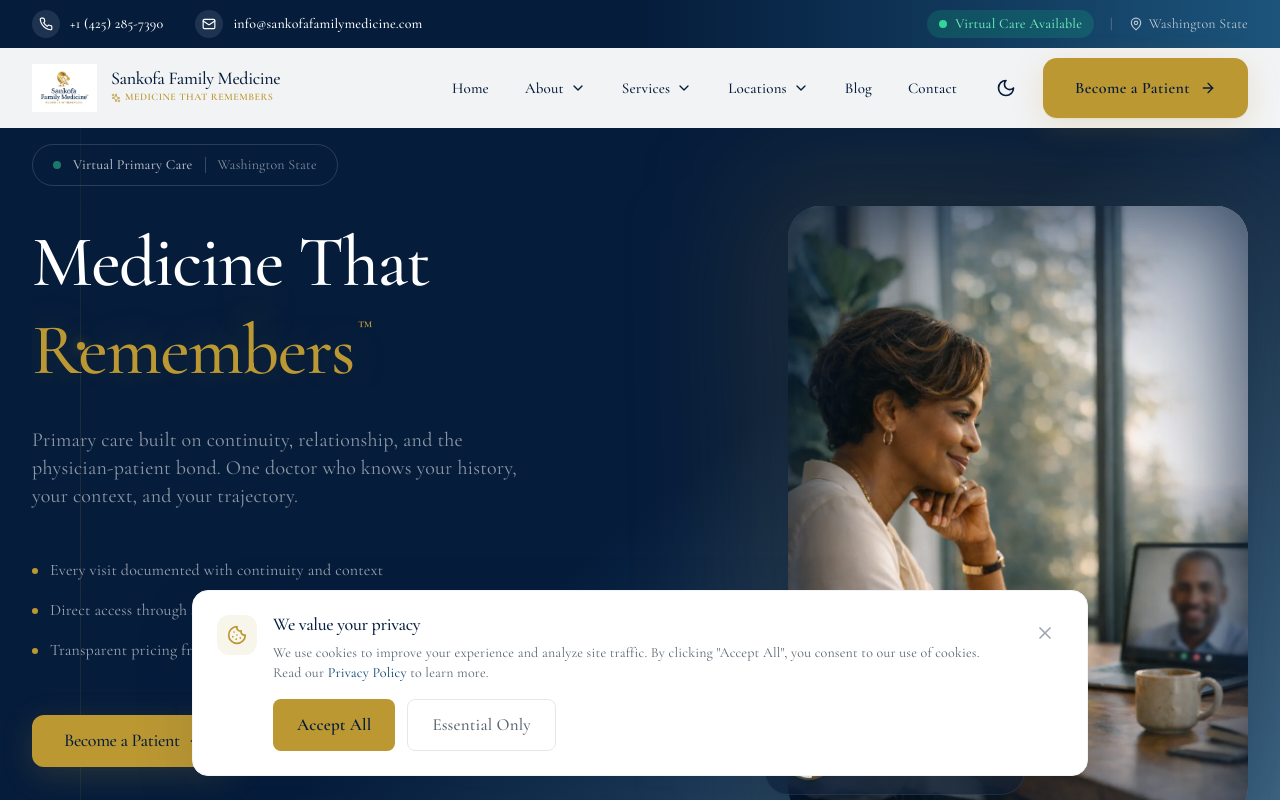
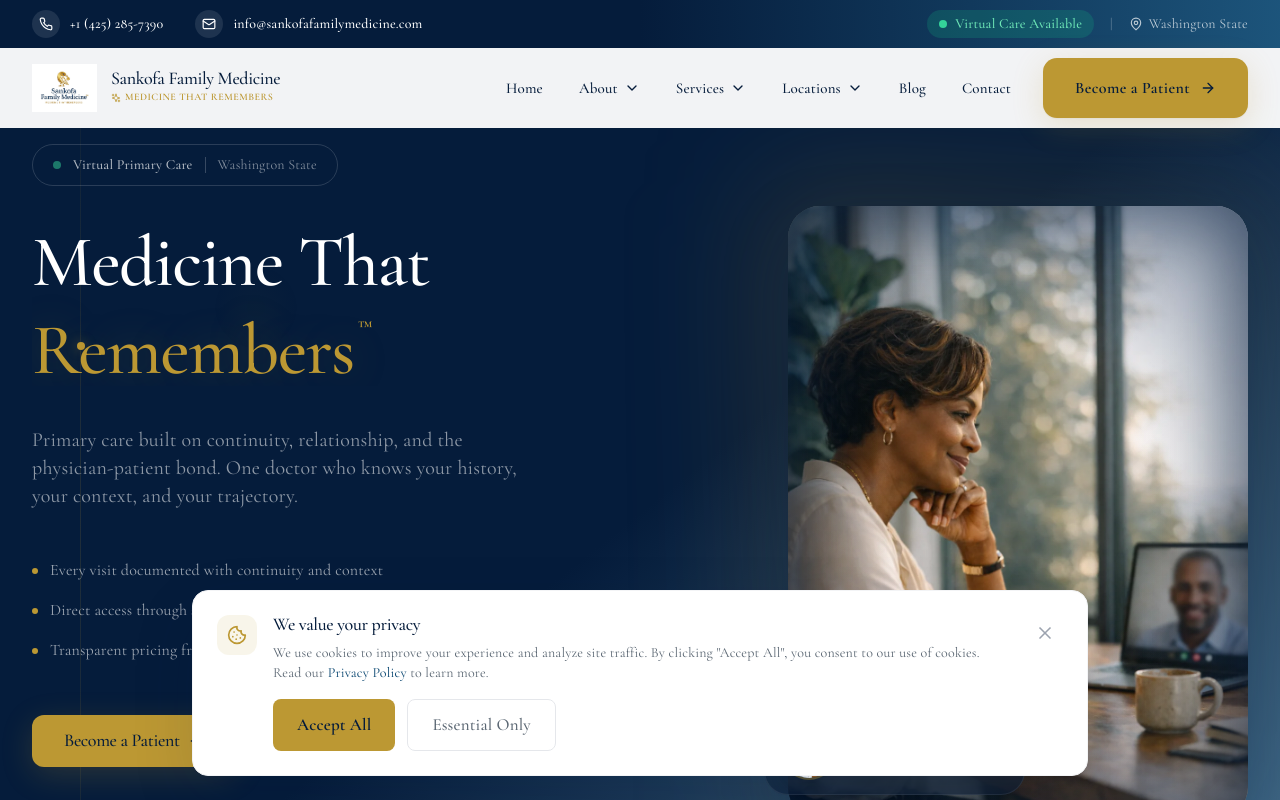
Before and after one commit to NDCHVISION/SFM-ELITE, a Next.js app: page / in a window 1280 px wide. Shown: the top 800 px of the page. Built offline with nearby package versions, Linux system fonts and the light colour scheme.

Commit message:
Add files via upload

```diff
--- a/components/Navigation.tsx
+++ b/components/Navigation.tsx
@@ -3,9 +3,8 @@
 import { useState, useEffect, useRef, useCallback } from 'react'
 import Link from 'next/link'
 import Image from 'next/image'
-import { Menu, X, ChevronDown, Phone, Mail, ArrowRight, Stethoscope, Users, FileText, Shield, Heart, MapPin, Sparkles, Sun, Moon } from 'lucide-react'
+import { Menu, X, ChevronDown, Phone, Mail, ArrowRight, Stethoscope, Users, FileText, Shield, Heart, MapPin, Sparkles } from 'lucide-react'
 import { ATLAS_PORTAL_URL } from './PrimaryCTA'
-import { useTheme } from './ThemeProvider'
 
 export default function Navigation() {
   const [isOpen, setIsOpen] = useState(false)
@@ -13,7 +12,6 @@ export default function Navigation() {
   const [scrolled, setScrolled] = useState(false)
   const dropdownRef = useRef<HTMLDivElement>(null)
   const closeTimeoutRef = useRef<NodeJS.Timeout | null>(null)
-  const { resolvedTheme, toggleTheme } = useTheme()
 
   const handleDropdownEnter = useCallback((dropdown: string) => {
     if (closeTimeoutRef.current) {
@@ -250,20 +248,6 @@ export default function Navigation() {
                 Contact
               </Link>
 
-              {/* Theme Toggle Button */}
-              <button
-                onClick={toggleTheme}
-                className="ml-2 p-2.5 rounded-xl text-sfm-navy dark:text-sfm-dark-text border border-sfm-cream-dark dark:border-sfm-dark-border hover:bg-sfm-cream dark:hover:bg-white/10 hover:border-sfm-gold/50 transition-all duration-300"
-                aria-label={`Switch to ${resolvedTheme === 'light' ? 'dark' : 'light'} mode`}
-                title={`Switch to ${resolvedTheme === 'light' ? 'dark' : 'light'} mode`}
-              >
-                {resolvedTheme === 'light' ? (
-                  <Moon className="w-5 h-5" />
-                ) : (
-                  <Sun className="w-5 h-5 text-sfm-gold" />
-                )}
-              </button>
-
               {/* Primary CTA - Premium Styling */}
               <a
                 href={ATLAS_PORTAL_URL}
@@ -383,28 +367,6 @@ export default function Navigation() {
                 <span className="font-medium">info@sankofafamilymedicine.com</span>
               </a>
             </div>
-
-            {/* Theme Toggle - Mobile */}
-            <button
-              onClick={toggleTheme}
-              className="flex items-center justify-between w-full px-4 py-4 mt-4 bg-sfm-cream dark:bg-sfm-surface rounded-xl text-sfm-navy dark:text-sfm-text font-medium transition-all duration-300"
-            >
-              <span className="flex items-center gap-3">
-                {resolvedTheme === 'light' ? (
-                  <Moon className="w-5 h-5 text-sfm-azure" />
-                ) : (
-                  <Sun className="w-5 h-5 text-sfm-gold" />
-                )}
-                <span>{resolvedTheme === 'light' ? 'Dark Mode' : 'Light Mode'}</span>
-              </span>
-              <div className={`w-12 h-7 rounded-full transition-colors duration-300 relative ${
-                resolvedTheme === 'dark' ? 'bg-sfm-gold' : 'bg-sfm-navy/20'
-              }`}>
-                <div className={`absolute top-1 w-5 h-5 rounded-full bg-white shadow-md transition-transform duration-300 ${
-                  resolvedTheme === 'dark' ? 'translate-x-6' : 'translate-x-1'
-                }`} />
-              </div>
-            </button>
           </nav>
         </div>
       </div>
```
